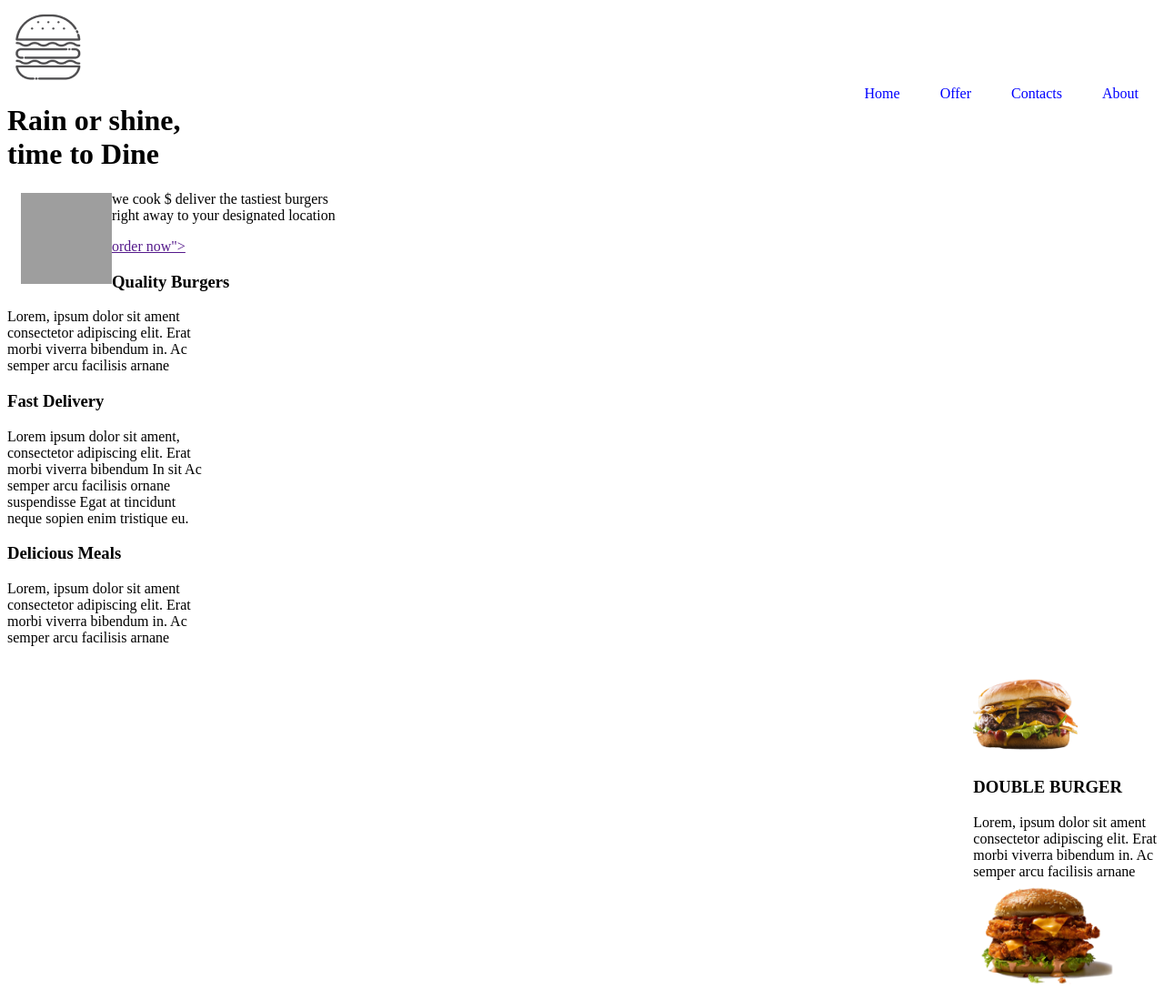
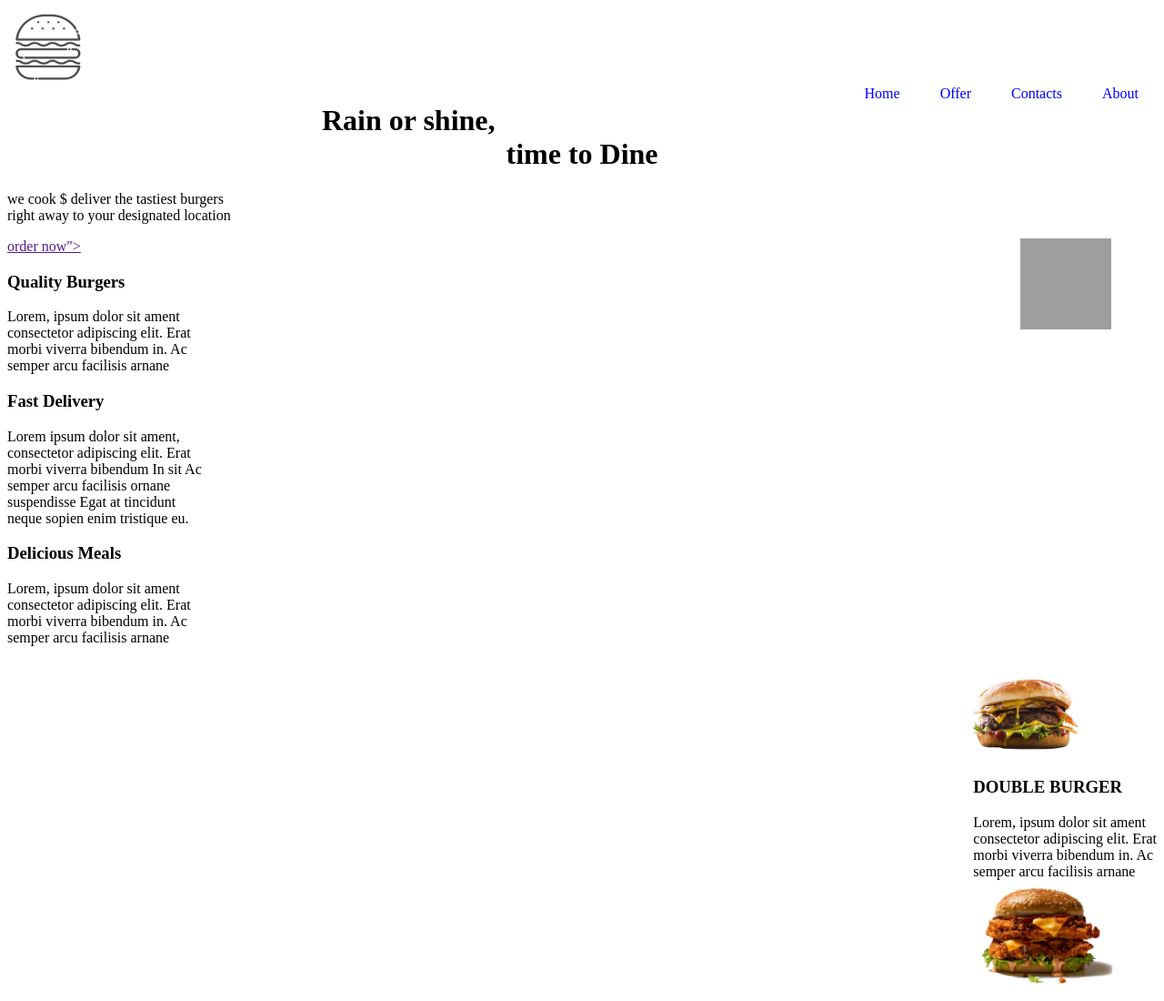
Before and after one commit to MARTIN-OMOLLO/martin-burger-palace, a plain HTML site: page index.html in a window 1280 px wide. Shown: the top 1100 px of the page at 91% size. Drawn offline with Linux system fonts and the light colour scheme; grey boxes are pictures that could not be loaded.

Commit message:
styling images

```diff
--- a/index.css
+++ b/index.css
@@ -1,4 +1,15 @@
 
+h1{
+    color: black;
+    text-align: center;
+}
+.burger1{
+    float: right;
+    padding: 50px;
+}
+.header{
+    background: linear-gradient(to right #E1EBE6 50%, #F6B400 50%);
+}
 
 ul{
     float: right;
--- a/index.html
+++ b/index.html
@@ -9,6 +9,7 @@
 </head>
 <body>
     <div class="header">
+        <div class = "container">
         <img src="images/logo.png" alt="Burger" srcset="">
     <div id="left">
         <div class="nav-bar">
@@ -33,6 +34,7 @@
         <img src="images/1.png" class="burger_up">
 
     </div>
+        </div>
 
     <div>
 
```
